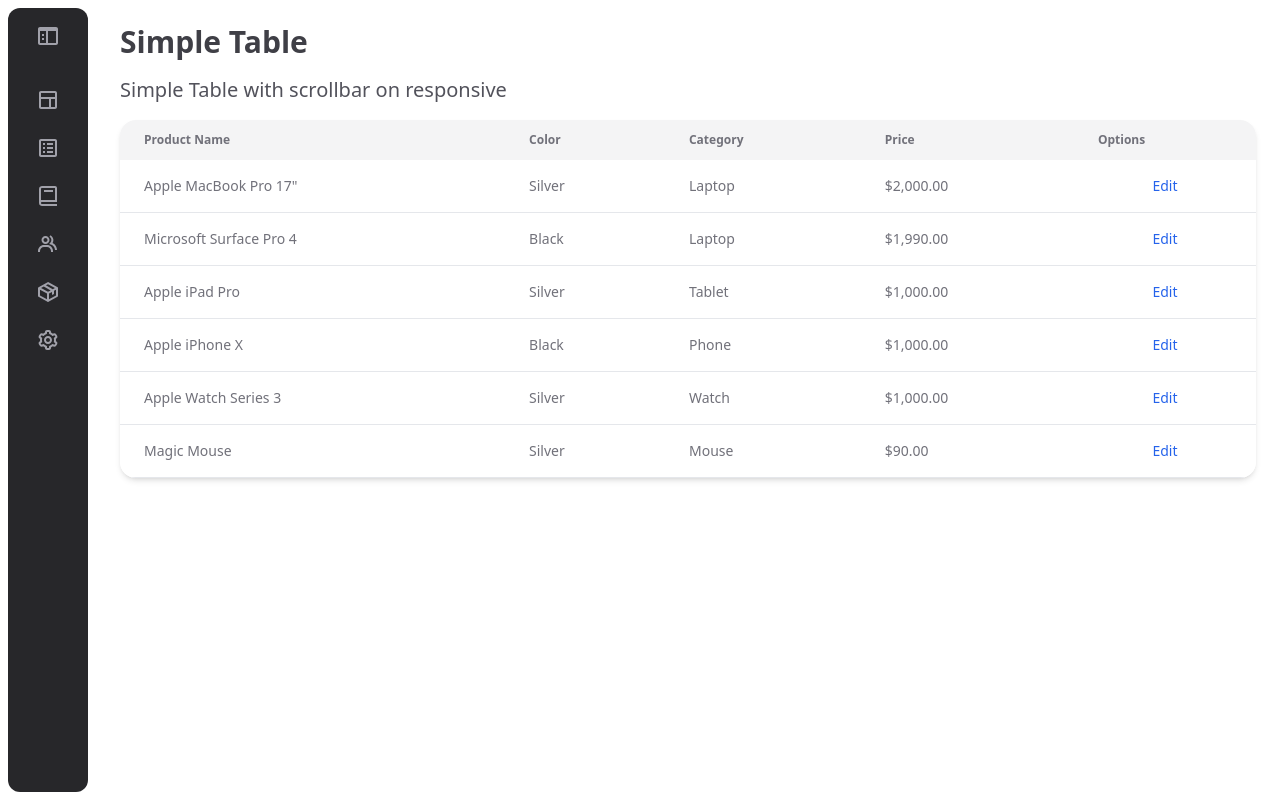
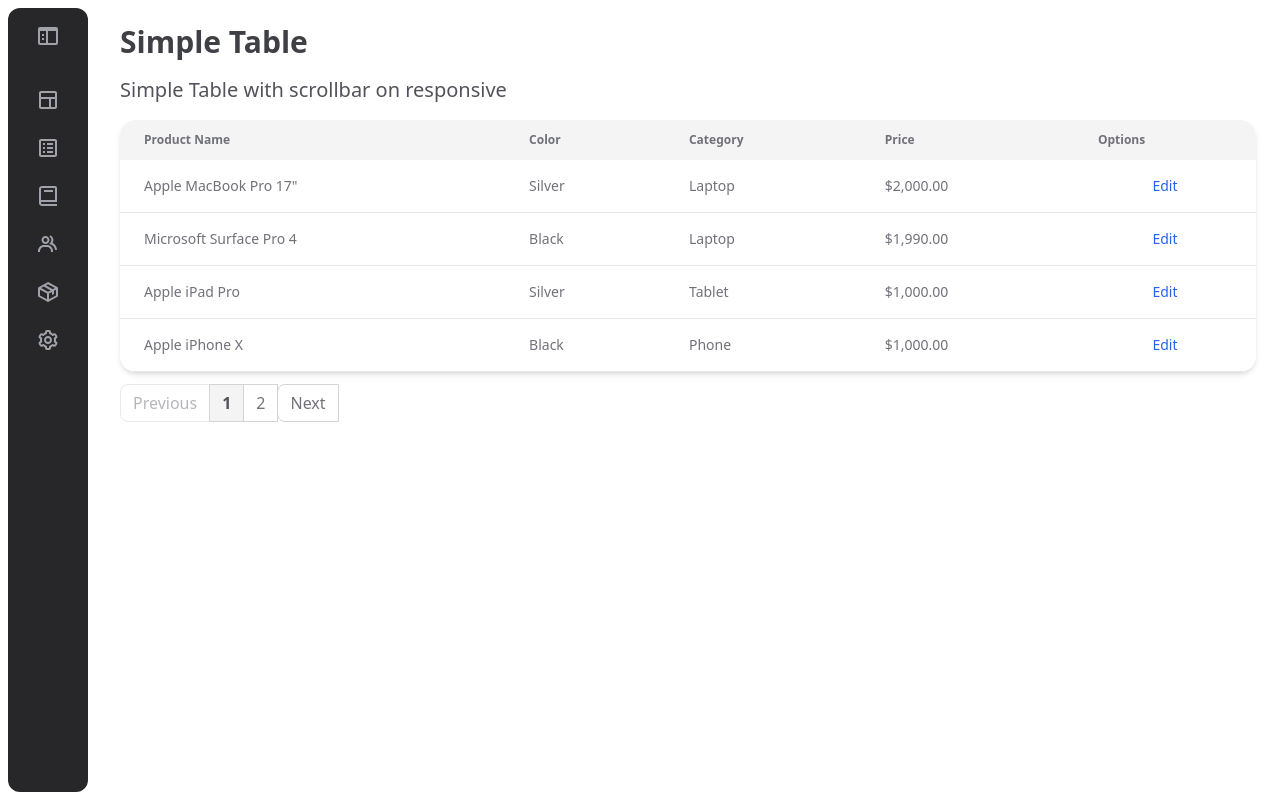
Before and after one commit to dantehduran/dashboard-next-tailwind, a Next.js app: page /table/simple in a window 1280 px wide. Built offline with nearby package versions, Linux system fonts and the light colour scheme.

Commit message:
págination example

```diff
--- a/components/Pagination.tsx
+++ b/components/Pagination.tsx
@@ -1,66 +1,95 @@
-const Pagination = () => {
+import { usePagination } from '@/hooks/usePagination';
+import clsx from 'clsx';
+const DOTS = '...';
+type Props = {
+	onPageChange: (page: number) => void;
+	totalCount: number;
+	siblingCount?: number;
+	currentPage: number;
+	pageSize: number;
+	className?: string;
+};
+const Pagination = ({
+	onPageChange,
+	totalCount,
+	siblingCount = 1,
+	currentPage,
+	pageSize,
+	className,
+}: Props) => {
+	const paginationRange = usePagination({
+		currentPage,
+		totalCount,
+		siblingCount,
+		pageSize,
+	});
+	if (currentPage === 0 || paginationRange.length < 2) {
+		return null;
+	}
+
+	const onNext = () => {
+		onPageChange(currentPage + 1);
+	};
+
+	const onPrevious = () => {
+		onPageChange(currentPage - 1);
+	};
+
+	const lastPage = paginationRange[paginationRange.length - 1];
 	return (
-		<div aria-label='Page navigation example' className='py-4'>
-			<ul className='inline-flex -space-x-px'>
+		<ul className={clsx('mt-3 inline-flex -space-x-px', className)}>
 			<li>
 				<button
 					type='button'
-						className='ml-0 rounded-l-lg border border-zinc-300 bg-white py-2 px-3 leading-tight text-zinc-500 hover:bg-zinc-100 hover:text-zinc-700 '
+					onClick={onPrevious}
+					className={clsx(
+						'ml-0 rounded-l-lg border border-zinc-300 bg-white py-2 px-3 leading-tight text-zinc-500 hover:bg-zinc-100 hover:text-zinc-700',
+						currentPage === 1 && 'cursor-not-allowed opacity-50',
+					)}
+					disabled={currentPage === 1}
 				>
 					Previous
 				</button>
 			</li>
+			{paginationRange.map(pageNumber => {
+				if (pageNumber === DOTS) {
+					return (
+						<li className='py-2 px-3 leading-tight text-zinc-500'>&#8230;</li>
+					);
+				}
+
+				return (
+					<li key={pageNumber}>
+						<button
+							type='button'
+							className={clsx(
+								'border border-zinc-300 bg-white py-2 px-3 leading-tight text-zinc-500 hover:bg-zinc-100 hover:text-zinc-700 ',
+								{
+									'bg-zinc-100 font-semibold text-zinc-600':
+										pageNumber === currentPage,
+								},
+							)}
+							onClick={() => onPageChange(pageNumber as number)}
+						>
+							{pageNumber}
+						</button>
+					</li>
+				);
+			})}
 			<li>
 				<button
 					type='button'
-						className='border border-zinc-300 bg-white py-2 px-3 leading-tight text-zinc-500 hover:bg-zinc-100 hover:text-zinc-700 '
-					>
-						1
-					</button>
-				</li>
-				<li>
-					<button
-						type='button'
-						className='border border-zinc-300 bg-white py-2 px-3 leading-tight text-zinc-500 hover:bg-zinc-100 hover:text-zinc-700'
-					>
-						2
-					</button>
-				</li>
-				<li>
-					<button
-						type='button'
-						aria-current='page'
-						className='border border-zinc-300 bg-zinc-100 py-2 px-3 font-semibold leading-tight text-zinc-600 hover:bg-zinc-100 hover:text-zinc-700 '
-					>
-						3
-					</button>
-				</li>
-				<li>
-					<button
-						type='button'
-						className='border border-zinc-300 bg-white py-2 px-3 leading-tight text-zinc-500 hover:bg-zinc-100 hover:text-zinc-700 '
-					>
-						4
-					</button>
-				</li>
-				<li>
-					<button
-						type='button'
-						className='border border-zinc-300 bg-white py-2 px-3 leading-tight text-zinc-500 hover:bg-zinc-100 hover:text-zinc-700 '
-					>
-						5
-					</button>
-				</li>
-				<li>
-					<button
-						type='button'
-						className='rounded-r-lg border border-zinc-300 bg-white py-2 px-3 leading-tight text-zinc-500 hover:bg-zinc-100 hover:text-zinc-700 '
+					className={clsx(
+						'ml-0 rounded-l-lg border border-zinc-300 bg-white py-2 px-3 leading-tight text-zinc-500 hover:bg-zinc-100 hover:text-zinc-700',
+						currentPage === lastPage && 'cursor-not-allowed opacity-50',
+					)}
+					disabled={currentPage === lastPage}
+					onClick={onNext}
 				>
 					Next
 				</button>
 			</li>
 		</ul>
-		</div>
 	);
 };
 
--- a/hooks/usePagination.tsx
+++ b/hooks/usePagination.tsx
@@ -86,5 +86,5 @@
 		}
 	}, [totalCount, pageSize, siblingCount, currentPage]);
 
-	return paginationRange;
+	return paginationRange as (string | number)[];
 };
--- a/package.json
+++ b/package.json
@@ -9,6 +9,7 @@
     "lint": "next lint"
   },
   "dependencies": {
+    "clsx": "^1.1.1",
     "next": "12.1.6",
     "react": "18.1.0",
     "react-dom": "18.1.0",
--- a/pages/pagination.tsx
+++ b/pages/pagination.tsx
@@ -1,4 +1,4 @@
-import { Pagination } from '@/components/Pagination';
+// import { Pagination } from '@/components/Pagination';
 import type { NextPage } from 'next';
 
 const PaginationPage: NextPage = () => {
@@ -6,7 +6,7 @@
 		<div>
 			<h2 className='text-xl text-stone-600'>PaginationPage</h2>
 			<h3>default pagination</h3>
-			<Pagination />
+			{/* <Pagination /> */}
 		</div>
 	);
 };
--- a/pages/table/simple.tsx
+++ b/pages/table/simple.tsx
@@ -1,15 +1,29 @@
+import { Pagination } from '@/components/Pagination';
 import { Table } from '@/components/table';
 import { data, headers } from '@/config/TableData';
 import { NextPage } from 'next';
-
+import { useMemo, useState } from 'react';
+const PageSize = 4;
 const SimpleTablePage: NextPage = () => {
+	const [currentPage, setCurrentPage] = useState(1);
+	const currentTableData = useMemo(() => {
+		const firstPageIndex = (currentPage - 1) * PageSize;
+		const lastPageIndex = firstPageIndex + PageSize;
+		return data.slice(firstPageIndex, lastPageIndex);
+	}, [currentPage]);
 	return (
 		<div className='p-4'>
 			<h2 className='pb-4 text-3xl font-bold text-zinc-700'>Simple Table</h2>
 			<h3 className='pb-4 text-xl text-zinc-600'>
 				Simple Table with scrollbar on responsive
 			</h3>
-			<Table data={data} headers={headers} />
+			<Table data={currentTableData} headers={headers} />
+			<Pagination
+				currentPage={currentPage}
+				totalCount={data.length}
+				pageSize={PageSize}
+				onPageChange={page => setCurrentPage(page)}
+			/>
 		</div>
 	);
 };
```
Also changed, not shown: 1 other file (tests, documents, lock files or other folders). Lines whose indentation alone changed are shown as unchanged.
